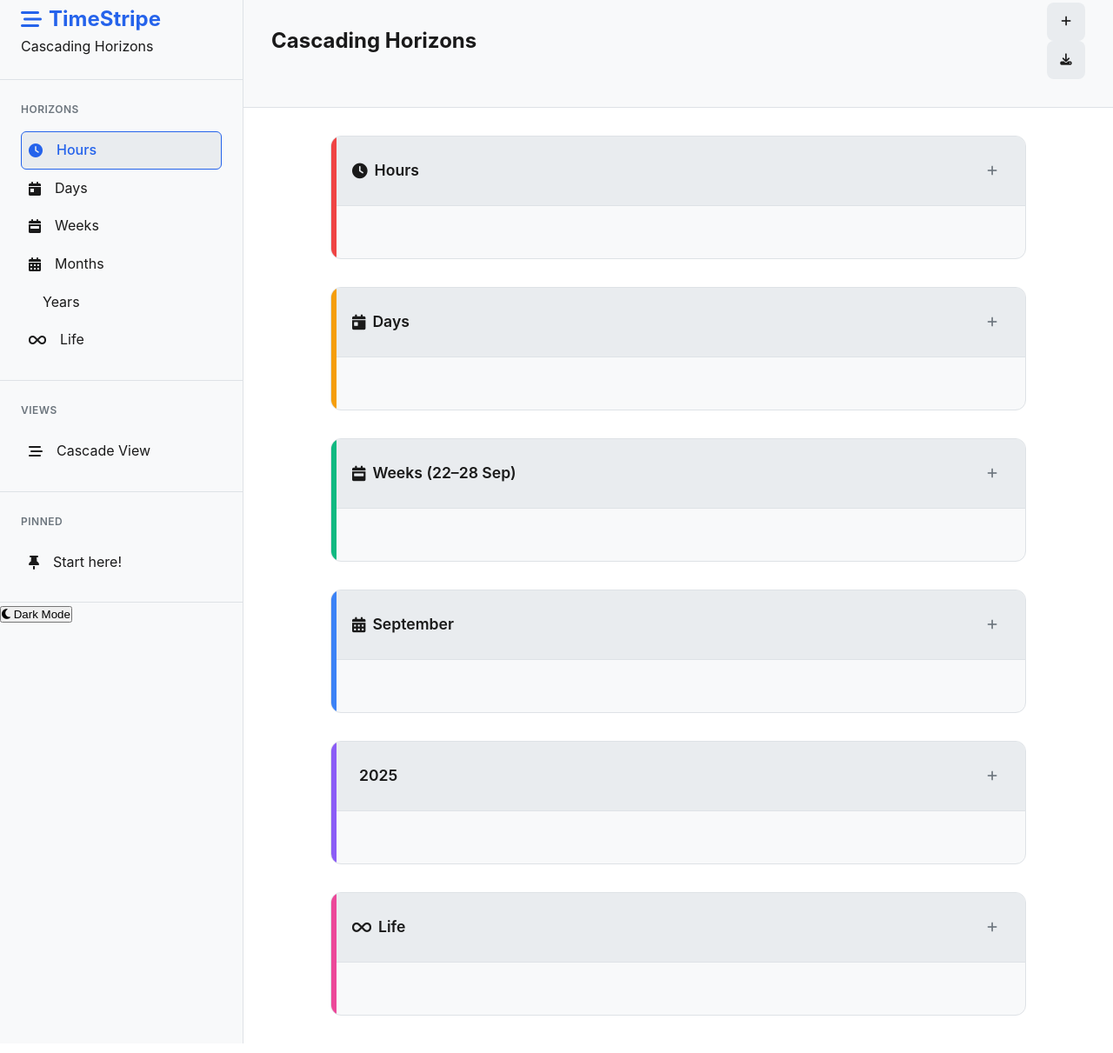
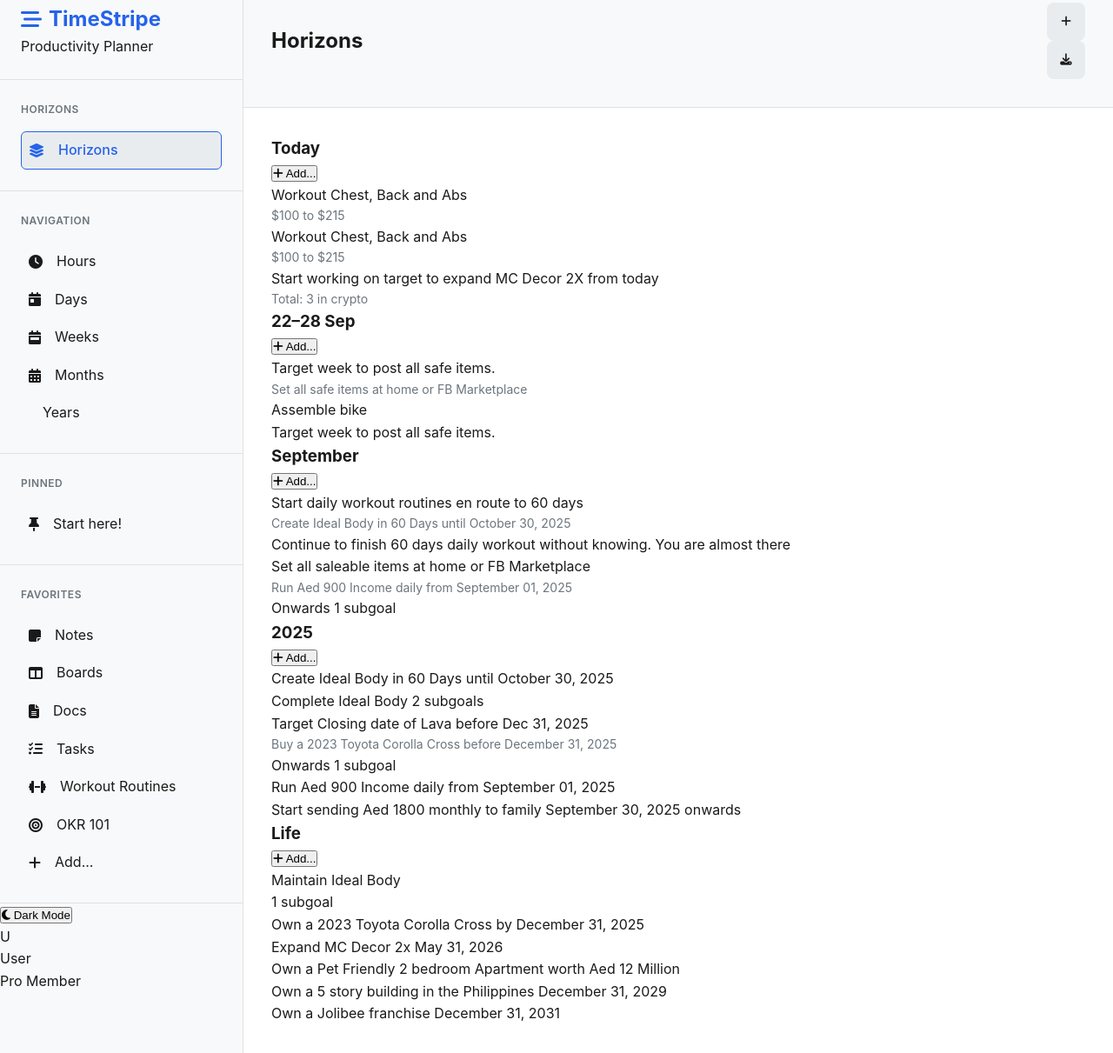
Before and after one commit to bongjacib/timestripe-pro, a plain HTML site: page index.html in a window 1280 px wide. Shown: the part 29-1240 px from the top of the page at 87% size. Drawn offline with Linux system fonts and the light colour scheme.

Commit message:
Update index.html

```diff
--- a/index.html
+++ b/index.html
@@ -3,7 +3,7 @@
 <head>
     <meta charset="UTF-8">
     <meta name="viewport" content="width=device-width, initial-scale=1.0">
-    <title>TimeStripe Pro - Cascading Time Horizons</title>
+    <title>TimeStripe Pro - Personal Productivity Planner</title>
     <meta name="description" content="Advanced time management with cascading horizons">
     <meta name="theme-color" content="#2563eb">
     <link rel="manifest" href="manifest.json">
@@ -11,23 +11,7 @@
     <link rel="stylesheet" href="https://cdnjs.cloudflare.com/ajax/libs/font-awesome/6.4.0/css/all.min.css">
 </head>
 <body data-theme="light">
-    <!-- Navigation Modal -->
-    <div id="nav-modal" class="modal">
-        <div class="modal-content">
-            <span class="close" onclick="app.closeModal('nav-modal')">&times;</span>
-            <h3><i class="fas fa-bars"></i> Quick Navigation</h3>
-            <div class="modal-nav">
-                <button class="nav-btn" onclick="app.switchView('horizons')">
-                    <i class="fas fa-layer-group"></i> Horizons
-                </button>
-                <button class="nav-btn" onclick="app.switchView('cascade')">
-                    <i class="fas fa-stream"></i> Cascade View
-                </button>
-            </div>
-        </div>
-    </div>
-
-    <!-- Task Modal with Cascading Options -->
+    <!-- Task Modal -->
     <div id="task-modal" class="modal">
         <div class="modal-content">
             <span class="close" onclick="app.closeModal('task-modal')">&times;</span>
@@ -44,26 +28,14 @@
 
                 <div class="form-group">
                     <label for="task-horizon">Time Horizon *</label>
-                    <select id="task-horizon" required onchange="app.updateCascadeOptions()">
+                    <select id="task-horizon" required>
                         <option value="">Select a horizon...</option>
-                        <option value="hours">Hours</option>
-                        <option value="days">Days</option>
-                        <option value="weeks">Weeks</option>
-                        <option value="months">Months</option>
-                        <option value="years">Years</option>
+                        <option value="today">Today</option>
+                        <option value="week">This Week</option>
+                        <option value="month">This Month</option>
+                        <option value="year">This Year</option>
                         <option value="life">Life</option>
                     </select>
-                </div>
-
-                <div class="form-group" id="cascade-group">
-                    <label>Cascade to:</label>
-                    <div class="cascade-options">
-                        <label><input type="checkbox" name="cascade" value="days"> Days</label>
-                        <label><input type="checkbox" name="cascade" value="weeks"> Weeks</label>
-                        <label><input type="checkbox" name="cascade" value="months"> Months</label>
-                        <label><input type="checkbox" name="cascade" value="years"> Years</label>
-                        <label><input type="checkbox" name="cascade" value="life"> Life</label>
-                    </div>
                 </div>
 
                 <div class="form-group">
@@ -102,12 +74,20 @@
         <nav class="sidebar" id="main-sidebar">
             <div class="sidebar-header">
                 <h1><i class="fas fa-stream"></i> TimeStripe</h1>
-                <div class="sidebar-subtitle">Cascading Horizons</div>
+                <div class="sidebar-subtitle">Productivity Planner</div>
             </div>
 
             <div class="sidebar-section">
                 <h3>HORIZONS</h3>
                 <div class="sidebar-item active" data-view="horizons">
+                    <i class="fas fa-layer-group"></i>
+                    <span>Horizons</span>
+                </div>
+            </div>
+
+            <div class="sidebar-section">
+                <h3>NAVIGATION</h3>
+                <div class="sidebar-item" data-view="hours">
                     <i class="fas fa-clock"></i>
                     <span>Hours</span>
                 </div>
@@ -127,18 +107,6 @@
                     <i class="fas fa-calendar-star"></i>
                     <span>Years</span>
                 </div>
-                <div class="sidebar-item" data-view="life">
-                    <i class="fas fa-infinity"></i>
-                    <span>Life</span>
-                </div>
-            </div>
-
-            <div class="sidebar-section">
-                <h3>VIEWS</h3>
-                <div class="sidebar-item" data-view="cascade">
-                    <i class="fas fa-stream"></i>
-                    <span>Cascade View</span>
-                </div>
             </div>
 
             <div class="sidebar-section">
@@ -149,11 +117,50 @@
                 </div>
             </div>
 
+            <div class="sidebar-section">
+                <h3>FAVORITES</h3>
+                <div class="sidebar-item" data-view="notes">
+                    <i class="fas fa-sticky-note"></i>
+                    <span>Notes</span>
+                </div>
+                <div class="sidebar-item" data-view="boards">
+                    <i class="fas fa-columns"></i>
+                    <span>Boards</span>
+                </div>
+                <div class="sidebar-item" data-view="docs">
+                    <i class="fas fa-file-alt"></i>
+                    <span>Docs</span>
+                </div>
+                <div class="sidebar-item" data-view="tasks">
+                    <i class="fas fa-tasks"></i>
+                    <span>Tasks</span>
+                </div>
+                <div class="sidebar-item" data-view="workouts">
+                    <i class="fas fa-dumbbell"></i>
+                    <span>Workout Routines</span>
+                </div>
+                <div class="sidebar-item" data-view="okr">
+                    <i class="fas fa-bullseye"></i>
+                    <span>OKR 101</span>
+                </div>
+                <div class="sidebar-item" onclick="app.openTaskModal()">
+                    <i class="fas fa-plus"></i>
+                    <span>Add...</span>
+                </div>
+            </div>
+
             <div class="sidebar-footer">
                 <button class="theme-toggle" onclick="app.toggleTheme()">
                     <i class="fas fa-moon"></i>
                     <span>Dark Mode</span>
                 </button>
+                <div class="user-profile">
+                    <div class="user-avatar">U</div>
+                    <div class="user-info">
+                        <div class="user-name">User</div>
+                        <div class="user-status">Pro Member</div>
+                    </div>
+                </div>
             </div>
         </nav>
 
@@ -161,7 +168,7 @@
         <main class="main-content">
             <header class="content-header">
                 <div class="header-left">
-                    <h2 id="current-view-title">Cascading Horizons</h2>
+                    <h2 id="current-view-title">Horizons</h2>
                     <div class="date-display" id="current-date"></div>
                 </div>
                 <div class="header-actions">
@@ -174,118 +181,175 @@
                 </div>
             </header>
 
-            <!-- Cascading Horizons View -->
+            <!-- Horizons View (Default View) -->
             <div id="horizons-view" class="view active">
-                <div class="cascading-horizons">
-                    <!-- Hours Section -->
-                    <section class="horizon-section" data-horizon="hours">
-                        <div class="section-header">
-                            <h4><i class="fas fa-clock"></i> Hours</h4>
-                            <button class="section-add-btn" onclick="app.addToHorizon('hours')">
-                                <i class="fas fa-plus"></i>
+                <div class="horizons-container">
+                    <!-- Today Section -->
+                    <section class="horizon-panel" data-horizon="today">
+                        <div class="panel-header">
+                            <h3>Today</h3>
+                            <button class="panel-add-btn" onclick="app.addToHorizon('today')">
+                                <i class="fas fa-plus"></i> Add...
                             </button>
                         </div>
-                        <div class="tasks-list" id="hours-tasks">
+                        <div class="panel-content">
+                            <div class="task-card">
+                                <div class="task-main">Workout Chest, Back and Abs</div>
+                                <div class="task-meta">$100 to $215</div>
+                            </div>
+                            <div class="task-card">
+                                <div class="task-main">Workout Chest, Back and Abs</div>
+                                <div class="task-meta">$100 to $215</div>
+                            </div>
+                            <div class="task-card">
+                                <div class="task-main">Start working on target to expand MC Decor 2X from today</div>
+                                <div class="task-meta">Total: 3 in crypto</div>
+                            </div>
                         </div>
                     </section>
 
-                    <!-- Days Section -->
-                    <section class="horizon-section" data-horizon="days">
-                        <div class="section-header">
-                            <h4><i class="fas fa-calendar-day"></i> Days</h4>
-                            <button class="section-add-btn" onclick="app.addToHorizon('days')">
-                                <i class="fas fa-plus"></i>
+                    <!-- This Week Section -->
+                    <section class="horizon-panel" data-horizon="week">
+                        <div class="panel-header">
+                            <h3>22–28 Sep</h3>
+                            <button class="panel-add-btn" onclick="app.addToHorizon('week')">
+                                <i class="fas fa-plus"></i> Add...
                             </button>
                         </div>
-                        <div class="tasks-list" id="days-tasks">
+                        <div class="panel-content">
+                            <div class="task-card">
+                                <div class="task-main">Target week to post all safe items.</div>
+                                <div class="task-meta">Set all safe items at home or FB Marketplace</div>
+                            </div>
+                            <div class="task-card">
+                                <div class="task-main">Assemble bike</div>
+                                <div class="task-sub">Target week to post all safe items.</div>
+                            </div>
                         </div>
                     </section>
 
-                    <!-- Weeks Section -->
-                    <section class="horizon-section" data-horizon="weeks">
-                        <div class="section-header">
-                            <h4><i class="fas fa-calendar-week"></i> Weeks (22–28 Sep)</h4>
-                            <button class="section-add-btn" onclick="app.addToHorizon('weeks')">
-                                <i class="fas fa-plus"></i>
+                    <!-- This Month Section -->
+                    <section class="horizon-panel" data-horizon="month">
+                        <div class="panel-header">
+                            <h3>September</h3>
+                            <button class="panel-add-btn" onclick="app.addToHorizon('month')">
+                                <i class="fas fa-plus"></i> Add...
                             </button>
                         </div>
-                        <div class="tasks-list" id="weeks-tasks">
+                        <div class="panel-content">
+                            <div class="task-card">
+                                <div class="task-main">Start daily workout routines en route to 60 days</div>
+                                <div class="task-meta">Create Ideal Body in 60 Days until October 30, 2025</div>
+                            </div>
+                            <div class="task-card">
+                                <div class="task-main">Continue to finish 60 days daily workout without knowing. You are almost there</div>
+                            </div>
+                            <div class="task-card">
+                                <div class="task-main">Set all saleable items at home or FB Marketplace</div>
+                                <div class="task-meta">Run Aed 900 Income daily from September 01, 2025</div>
+                                <div class="task-sub">Onwards 1 subgoal</div>
+                            </div>
                         </div>
                     </section>
 
-                    <!-- Months Section -->
-                    <section class="horizon-section" data-horizon="months">
-                        <div class="section-header">
-                            <h4><i class="fas fa-calendar-alt"></i> September</h4>
-                            <button class="section-add-btn" onclick="app.addToHorizon('months')">
-                                <i class="fas fa-plus"></i>
+                    <!-- This Year Section -->
+                    <section class="horizon-panel" data-horizon="year">
+                        <div class="panel-header">
+                            <h3>2025</h3>
+                            <button class="panel-add-btn" onclick="app.addToHorizon('year')">
+                                <i class="fas fa-plus"></i> Add...
                             </button>
                         </div>
-                        <div class="tasks-list" id="months-tasks">
+                        <div class="panel-content">
+                            <div class="task-card">
+                                <div class="task-main">Create Ideal Body in 60 Days until October 30, 2025</div>
+                                <div class="task-sub">Complete Ideal Body 2 subgoals</div>
+                            </div>
+                            <div class="task-card">
+                                <div class="task-main">Target Closing date of Lava before Dec 31, 2025</div>
+                                <div class="task-meta">Buy a 2023 Toyota Corolla Cross before December 31, 2025</div>
+                                <div class="task-sub">Onwards 1 subgoal</div>
+                            </div>
+                            <div class="task-card">
+                                <div class="task-main">Run Aed 900 Income daily from September 01, 2025</div>
+                            </div>
+                            <div class="task-card">
+                                <div class="task-main">Start sending Aed 1800 monthly to family September 30, 2025 onwards</div>
+                            </div>
                         </div>
                     </section>
 
-                    <!-- Years Section -->
-                    <section class="horizon-section" data-horizon="years">
-                        <div class="section-header">
-                            <h4><i class="fas fa-calendar-star"></i> 2025</h4>
-                            <button class="section-add-btn" onclick="app.addToHorizon('years')">
-                                <i class="fas fa-plus"></i>
+                    <!-- Life Goals Section -->
+                    <section class="horizon-panel" data-horizon="life">
+                        <div class="panel-header">
+                            <h3>Life</h3>
+                            <button class="panel-add-btn" onclick="app.addToHorizon('life')">
+                                <i class="fas fa-plus"></i> Add...
                             </button>
                         </div>
-                        <div class="tasks-list" id="years-tasks">
-                        </div>
-                    </section>
-
-                    <!-- Life Section -->
-                    <section class="horizon-section" data-horizon="life">
-                        <div class="section-header">
-                            <h4><i class="fas fa-infinity"></i> Life</h4>
-                            <button class="section-add-btn" onclick="app.addToHorizon('life')">
-                                <i class="fas fa-plus"></i>
-                            </button>
-                        </div>
-                        <div class="tasks-list" id="life-tasks">
+                        <div class="panel-content">
+                            <div class="task-card">
+                                <div class="task-main">Maintain Ideal Body</div>
+                                <div class="task-sub">1 subgoal</div>
+                            </div>
+                            <div class="task-card">
+                                <div class="task-main">Own a 2023 Toyota Corolla Cross by December 31, 2025</div>
+                            </div>
+                            <div class="task-card">
+                                <div class="task-main">Expand MC Decor 2x May 31, 2026</div>
+                            </div>
+                            <div class="task-card">
+                                <div class="task-main">Own a Pet Friendly 2 bedroom Apartment worth Aed 12 Million</div>
+                            </div>
+                            <div class="task-card">
+                                <div class="task-main">Own a 5 story building in the Philippines December 31, 2029</div>
+                            </div>
+                            <div class="task-card">
+                                <div class="task-main">Own a Jolibee franchise December 31, 2031</div>
+                            </div>
                         </div>
                     </section>
                 </div>
             </div>
 
-            <!-- Cascade View -->
-            <div id="cascade-view" class="view">
-                <div class="cascade-visualization">
-                    <h3>Task Cascade Flow</h3>
-                    <div class="cascade-flow">
-                        <div class="cascade-level" data-level="life">
-                            <h4>Life Goals</h4>
-                            <div class="cascade-tasks" id="cascade-life"></div>
-                        </div>
-                        <div class="cascade-arrow">↓</div>
-                        <div class="cascade-level" data-level="years">
-                            <h4>Yearly Goals</h4>
-                            <div class="cascade-tasks" id="cascade-years"></div>
-                        </div>
-                        <div class="cascade-arrow">↓</div>
-                        <div class="cascade-level" data-level="months">
-                            <h4>Monthly Goals</h4>
-                            <div class="cascade-tasks" id="cascade-months"></div>
-                        </div>
-                        <div class="cascade-arrow">↓</div>
-                        <div class="cascade-level" data-level="weeks">
-                            <h4>Weekly Goals</h4>
-                            <div class="cascade-tasks" id="cascade-weeks"></div>
-                        </div>
-                        <div class="cascade-arrow">↓</div>
-                        <div class="cascade-level" data-level="days">
-                            <h4>Daily Tasks</h4>
-                            <div class="cascade-tasks" id="cascade-days"></div>
-                        </div>
-                        <div class="cascade-arrow">↓</div>
-                        <div class="cascade-level" data-level="hours">
-                            <h4>Hourly Tasks</h4>
-                            <div class="cascade-tasks" id="cascade-hours"></div>
-                        </div>
-                    </div>
+            <!-- Other Views -->
+            <div id="hours-view" class="view">
+                <div class="view-placeholder">
+                    <i class="fas fa-clock fa-3x"></i>
+                    <h3>Hours View</h3>
+                    <p>Hourly planning and scheduling</p>
+                </div>
+            </div>
+
+            <div id="days-view" class="view">
+                <div class="view-placeholder">
+                    <i class="fas fa-calendar-day fa-3x"></i>
+                    <h3>Days View</h3>
+                    <p>Daily planning and scheduling</p>
+                </div>
+            </div>
+
+            <div id="weeks-view" class="view">
+                <div class="view-placeholder">
+                    <i class="fas fa-calendar-week fa-3x"></i>
+                    <h3>Weeks View</h3>
+                    <p>Weekly overview and planning</p>
+                </div>
+            </div>
+
+            <div id="months-view" class="view">
+                <div class="view-placeholder">
+                    <i class="fas fa-calendar-alt fa-3x"></i>
+                    <h3>Months View</h3>
+                    <p>Monthly goals and milestones</p>
+                </div>
+            </div>
+
+            <div id="years-view" class="view">
+                <div class="view-placeholder">
+                    <i class="fas fa-calendar-star fa-3x"></i>
+                    <h3>Years View</h3>
+                    <p>Annual objectives and planning</p>
                 </div>
             </div>
         </main>
```
